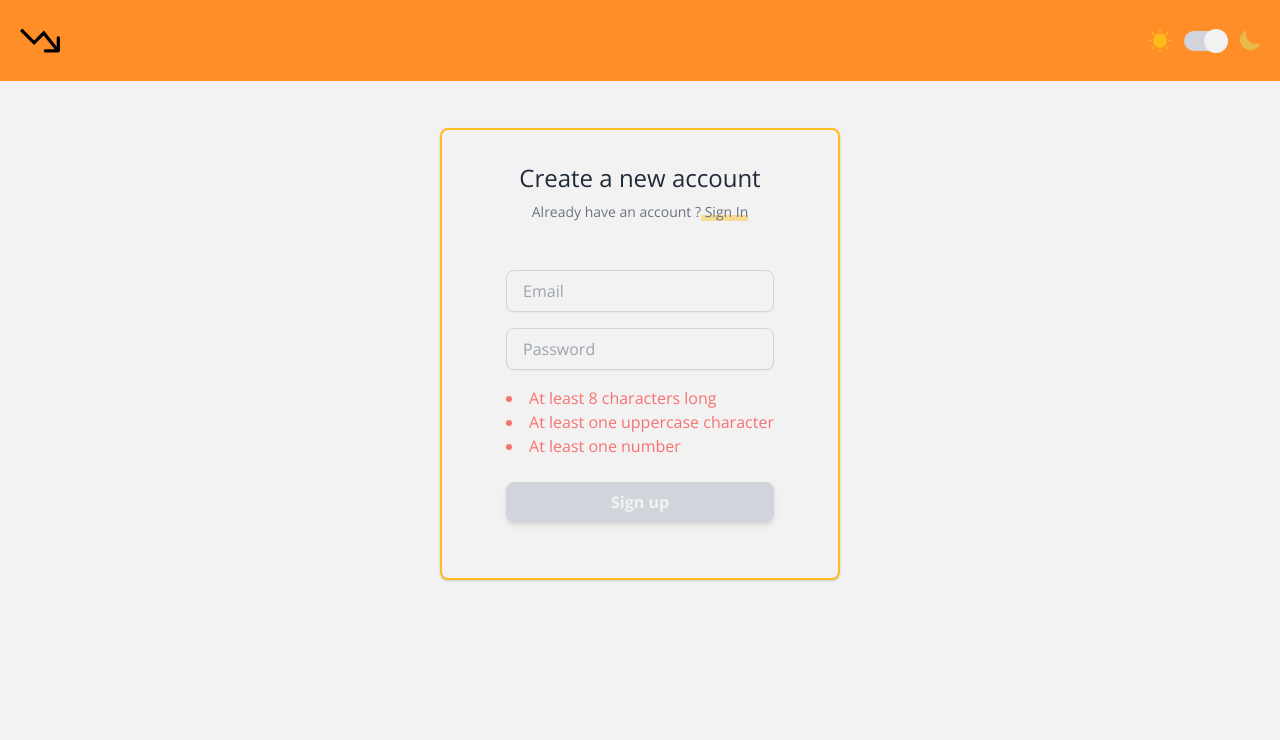
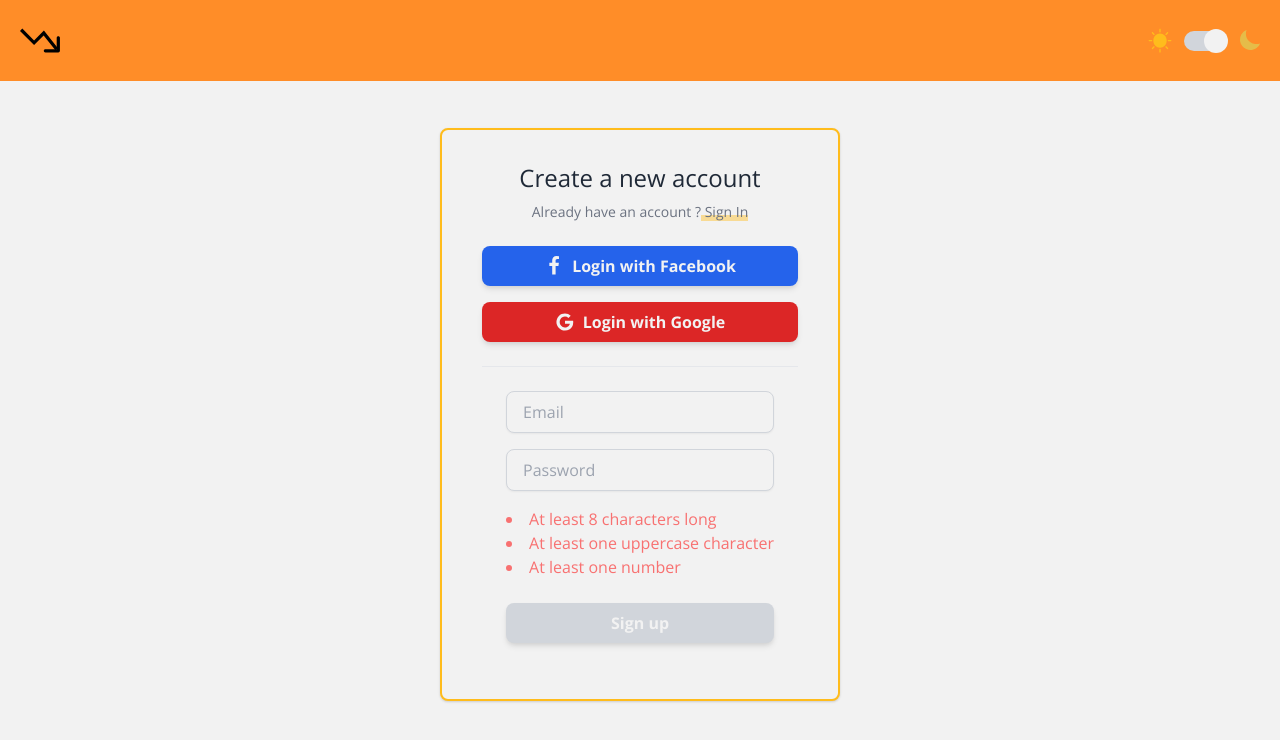
Before and after one commit to paolotiu/shopee-price-tracker, a Next.js app in the folder app/: page /signup in a window 1280 px wide. Shown: the top 740 px of the page. Built offline with nearby package versions, Linux system fonts and the light colour scheme; no server answers.

Commit message:
Accesibility stuff

```diff
--- a/app/components/Background/Background.tsx
+++ b/app/components/Background/Background.tsx
@@ -1,10 +1,13 @@
 import React from "react";
 import Blob from "../Blob/Blob";
-
-export const Background = () => {
+interface Props {
+  showBottomBlob?: boolean;
+}
+export const Background = ({ showBottomBlob = true }: Props) => {
+  const blobs = showBottomBlob ? [5, 6, 7] : [5, 6];
   return (
     <>
-      {[5, 6, 7].map((x, i) => (
+      {blobs.map((x, i) => (
         <React.Fragment key={i}>
           {" "}
           <Blob num={x} />{" "}
--- a/app/components/General/Button.tsx
+++ b/app/components/General/Button.tsx
@@ -6,7 +6,6 @@ interface Props {
   accent?: boolean;
   filled?: boolean;
   onClick?: () => void;
-  name: string;
 }
 
 export const Button: React.FC<Props> = ({
--- a/app/components/General/Navbar.tsx
+++ b/app/components/General/Navbar.tsx
@@ -35,6 +35,7 @@ export const Navbar = ({
           </Link>
         ) : (
           <button
+            aria-label="open sidebar"
             onClick={() => {
               setIsSidebarOpen(!isSidebarOpen);
             }}
--- a/app/components/General/Sidebar.tsx
+++ b/app/components/General/Sidebar.tsx
@@ -8,10 +8,10 @@ interface Props {
 }
 export const Sidebar = ({ isOpen, closeSidebar }: Props) => {
   const router = useRouter();
-  const isHome = router.route.includes("/home");
+  const isHome = router.route === "/home";
   return (
     <div
-      className={`fixed  top-0 left-0 flex flex-col  w-screen h-screen  text-xl text-white  md:flex-col bg-black-lighter bg-opacity-60 transition duration-500 ${
+      className={`fixed  top-0 left-0 flex flex-col  w-screen h-screen  text-xl text-white overflow-hidden  md:flex-col bg-black-lighter bg-opacity-60 transition duration-500 ${
         isOpen ? "opacity-100 " : "opacity-0 max-w-0  delay-1000"
       }`}
       onClick={(e) => {
@@ -20,7 +20,7 @@ export const Sidebar = ({ isOpen, closeSidebar }: Props) => {
       }}
     >
       <div
-        className={`w-8/12 h-full  max-w-sm  bg-white dark:bg-black rounded-r-lg transition duration-700 delay-100 ${
+        className={`w-8/12 h-full relative  max-w-sm  bg-white dark:bg-black rounded-r-lg transition duration-700 delay-100 ${
           isOpen ? "transform -translate-x-0" : "transform -translate-x-full"
         }`}
       >
@@ -40,7 +40,8 @@ export const Sidebar = ({ isOpen, closeSidebar }: Props) => {
         </div>
         <Link href="/">
           <button
-            className="absolute pl-8 text-red-400 bottom-6 max-w-min"
+            aria-label="logout"
+            className="absolute ml-8 text-red-400 bottom-6 max-w-min"
             onClick={async () => {
               logOut();
             }}
--- a/app/components/General/ToggleSwitch.tsx
+++ b/app/components/General/ToggleSwitch.tsx
@@ -18,6 +18,7 @@ export const ToggleSwitch = () => {
     <>
       <div className="relative flex items-center">
         <button
+          aria-label="toggle light-mode"
           onClick={() => {
             dispatch(setTheme("light"));
           }}
@@ -41,6 +42,7 @@ export const ToggleSwitch = () => {
           <div className="w-full h-5 transition duration-500 bg-gray-300 rounded-full dark:bg-black"></div>
         </div>
         <button
+          aria-label="toggle dark-mode"
           onClick={() => {
             dispatch(setTheme("dark"));
           }}
--- a/app/pages/index.tsx
+++ b/app/pages/index.tsx
@@ -41,7 +41,7 @@ const IndexPage = () => {
               <a>
                 <Button
                   className="transition duration-1000 ease-in-out btn-primary dark:hover:bg-primary hover:bg-primary-dark hover:duration-300 "
-                  name="sign-up"
+                  aria-label="sign up page"
                 >
                   Start Tracking
                 </Button>
--- a/app/pages/signup.tsx
+++ b/app/pages/signup.tsx
@@ -83,6 +83,48 @@ const SignUp = () => {
               <a className="underline-yellow hover:text-primary"> Sign In</a>
             </Link>
           </span>
+          <div className="grid gap-4 py-6 item-center">
+            <a href={process.env.NEXT_PUBLIC_SERVER_URL + "/auth/facebook"}>
+              <button
+                aria-label="Login with Facebook"
+                type="button"
+                className="flex items-center justify-center w-full px-4 py-2 text-base font-semibold text-center text-white transition duration-200 ease-in bg-blue-600 rounded-lg shadow-md hover:bg-blue-700 focus:ring-blue-500 focus:ring-offset-blue-200 focus:outline-none focus:ring-2 focus:ring-offset-2 "
+              >
+                <svg
+                  width="20"
+                  height="20"
+                  fill="currentColor"
+                  className="mr-2"
+                  viewBox="0 0 1792 1792"
+                  xmlns="http://www.w3.org/2000/svg"
+                >
+                  <path d="M1343 12v264h-157q-86 0-116 36t-30 108v189h293l-39 296h-254v759h-306v-759h-255v-296h255v-218q0-186 104-288.5t277-102.5q147 0 228 12z"></path>
+                </svg>
+                Login with Facebook
+              </button>
+            </a>
+            <a href={process.env.NEXT_PUBLIC_SERVER_URL + "/auth/google"}>
+              <button
+                aria-label="Login with Google"
+                type="button"
+                className="flex items-center justify-center w-full px-4 py-2 text-base font-semibold text-center text-white transition duration-200 ease-in bg-red-600 rounded-lg shadow-md hover:bg-red-700 focus:ring-red-500 focus:ring-offset-red-200 focus:outline-none focus:ring-2 focus:ring-offset-2 "
+              >
+                <svg
+                  width="20"
+                  height="20"
+                  fill="currentColor"
+                  className="mr-2"
+                  viewBox="0 0 1792 1792"
+                  xmlns="http://www.w3.org/2000/svg"
+                >
+                  <path d="M896 786h725q12 67 12 128 0 217-91 387.5t-259.5 266.5-386.5 96q-157 0-299-60.5t-245-163.5-163.5-245-60.5-299 60.5-299 163.5-245 245-163.5 299-60.5q300 0 515 201l-209 201q-123-119-306-119-129 0-238.5 65t-173.5 176.5-64 243.5 64 243.5 173.5 176.5 238.5 65q87 0 160-24t120-60 82-82 51.5-87 22.5-78h-436v-264z"></path>
+                </svg>
+                Login with Google
+              </button>
+            </a>
+          </div>
+
+          <hr className="bg-white hr-text" data-content="OR" />
           <Formik
             initialValues={{ email: "", password: "" }}
             validationSchema={schema}
@@ -114,7 +156,7 @@ const SignUp = () => {
             {({ isSubmitting }) => {
               return (
                 <Form>
-                  <div className="p-6 mt-6">
+                  <div className="p-6 ">
                     <div className="flex flex-col mb-2">
                       <div className="relative ">
                         <Field
```
